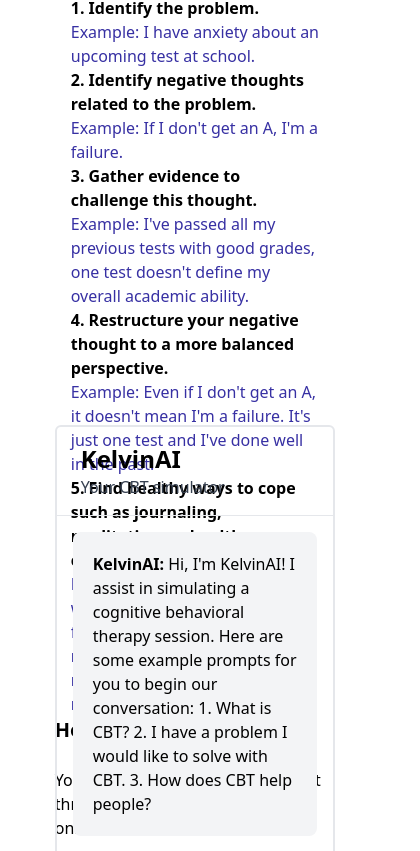
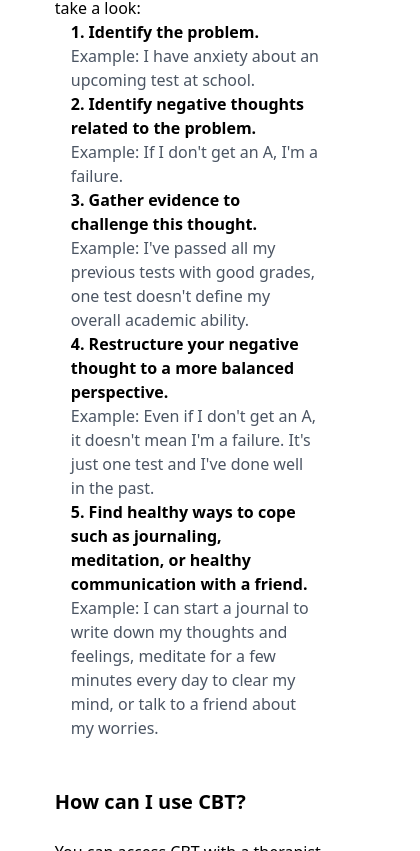
Before and after one commit to ericvpineda/mental-wellness-hub, a React (Create React App) app in the folder frontend/: page /cbt in a window 390 px wide. Shown: the part 953-1804 px from the top of the page, 420 px wide, since content can reach past the window. Built offline with nearby package versions, Linux system fonts and the light colour scheme; no server answers.

Commit message:
Added responsive hegiht

```diff
--- a/frontend/src/routes/CognitiveTherapy.jsx
+++ b/frontend/src/routes/CognitiveTherapy.jsx
@@ -40,12 +40,12 @@
         style={{ height: "25vh" }}
         className="w-full flex flex-col justify-center items-center bg-neutral-100"
       >
-        <p className="text-6xl font-semibold">Cognitive Behavioral Therapy</p>
+        <p className="text-6xl font-semibold p-16">Cognitive Behavioral Therapy</p>
       </section>
 
       <section className="w-full flex flex-col justify-center items-center px-2 py-8">
         <div
-          style={{ height: "120vh" }}
+          style={{ minHeight: "120vh" }}
           className="w-3/4 flex flex-col items-start justify-around"
         >
           <div>
@@ -68,15 +68,15 @@
             </p>
           </div>
 
-          <div>
-            <p className="text-xl font-semibold mb-6">How does it work?</p>
+          <div className="mt-12 md:mt-0">
+            <p className="text-xl font-semibold">How does it work?</p>
             <p>CBT utilizes a 5-step method. Let&apos;s take a look:</p>
             <ol>
               <li>
                 <p>
                   <strong>1. Identify the problem.</strong>
                 </p>
-                <p className="text-indigo-800">
+                <p className="text-gray-600">
                   Example: I have anxiety about an upcoming test at school.
                 </p>
               </li>
@@ -86,7 +86,7 @@
                     2. Identify negative thoughts related to the problem.
                   </strong>
                 </p>
-                <p className="text-indigo-800">
+                <p className="text-gray-600">
                   Example: If I don&apos;t get an A, I&apos;m a failure.
                 </p>
               </li>
@@ -94,7 +94,7 @@
                 <p>
                   <strong>3. Gather evidence to challenge this thought.</strong>
                 </p>
-                <p className="text-indigo-800">
+                <p className="text-gray-600">
                   Example: I&apos;ve passed all my previous tests with good
                   grades, one test doesn&apos;t define my overall academic
                   ability.
@@ -107,7 +107,7 @@
                     perspective.
                   </strong>
                 </p>
-                <p className="text-indigo-800">
+                <p className="text-gray-600">
                   Example: Even if I don&apos;t get an A, it doesn&apos;t mean
                   I&apos;m a failure. It&apos;s just one test and I&apos;ve done
                   well in the past.
@@ -120,7 +120,7 @@
                     or healthy communication with a friend.
                   </strong>
                 </p>
-                <p className="text-indigo-800">
+                <p className="text-gray-600">
                   Example: I can start a journal to write down my thoughts and
                   feelings, meditate for a few minutes every day to clear my
                   mind, or talk to a friend about my worries.
@@ -129,7 +129,7 @@
             </ol>
           </div>
 
-          <div>
+          <div className="mt-12 md:mt-0">
             <p className="text-xl font-semibold mb-6">How can I use CBT?</p>
             <p>
               You can access CBT with a therapist through your health insurance
@@ -143,7 +143,7 @@
           </div>
         </div>
 
-        <div className="mt-6 w-3/4 flex flex-col border-2 border-gray-200 rounded-md dark:border-gray-800">
+        <div className="mt-12 md:mt-6 w-3/4 flex flex-col border-2 border-gray-200 rounded-md dark:border-gray-800">
           <div className="flex items-center justify-between p-4 border-b gap-4">
             <div className="flex flex-col justify-center items-start ml-2">
               <p className="text-2xl font-bold">KelvinAI</p>
```
